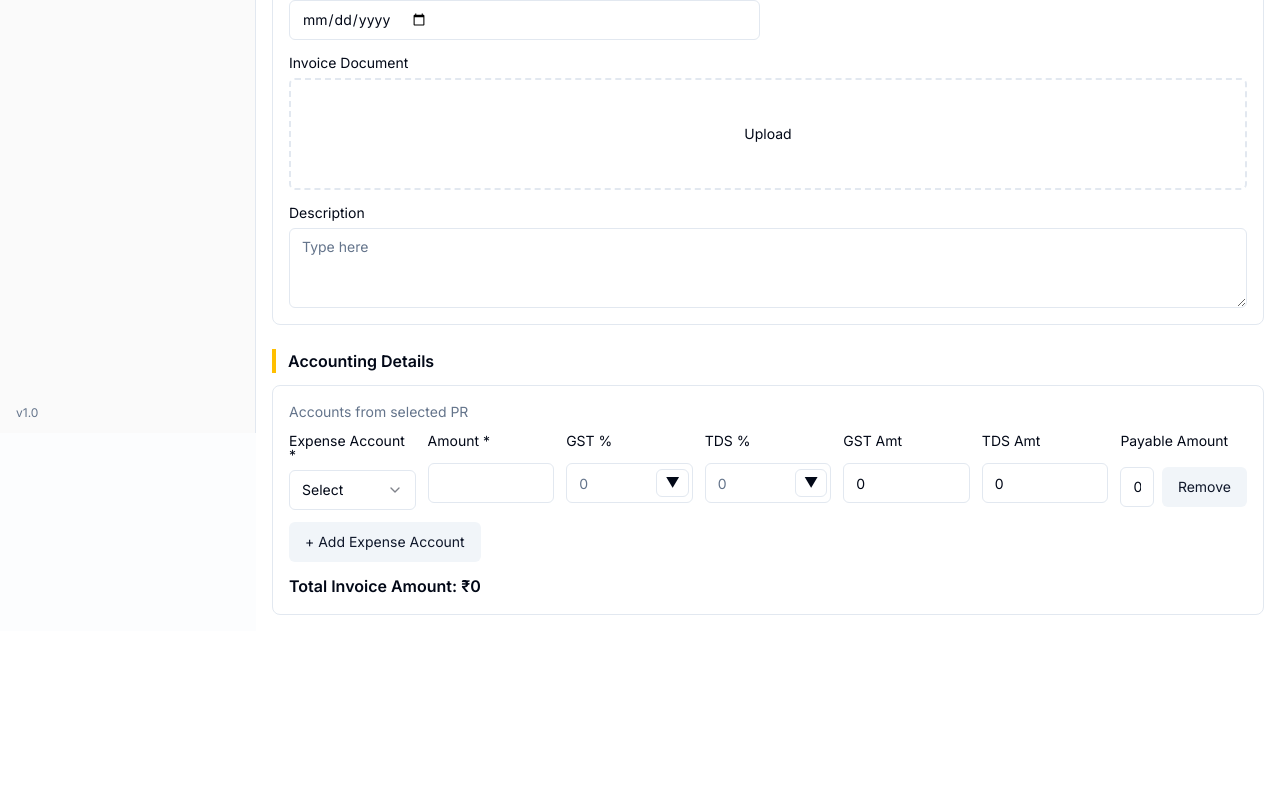
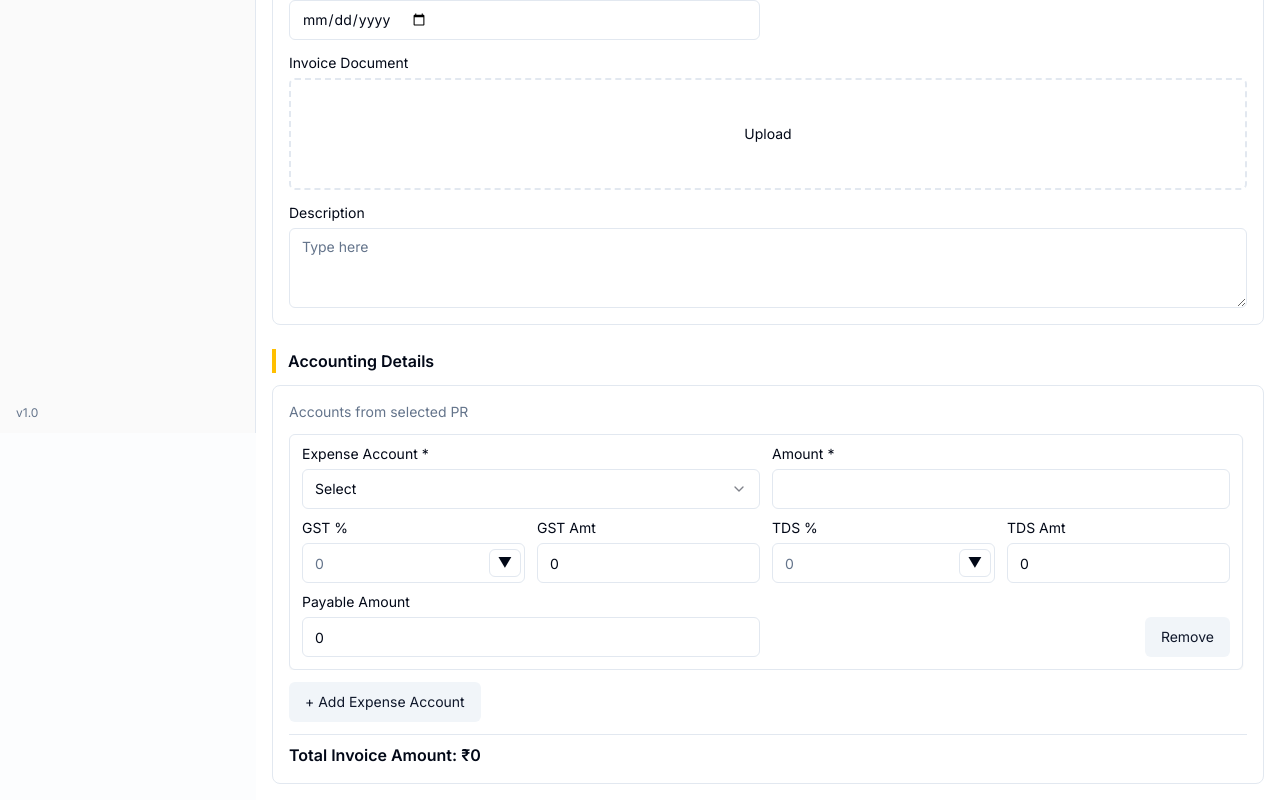
Before and after one commit to vinod-cm/belong-expense, a React (Vite) app: page /expense/invoices/create in a window 1280 px wide. Shown: the part 367-1167 px from the top of the page. Before the commit the page ends 998 px from the top, so only its background shows below. Built offline with nearby package versions, Linux system fonts and the light colour scheme.

Commit message:
Refactor accounting rows to vertical card layout with scroll and sticky total
cgen-995ac2910ce64f7bb25527cc45eaf939

```diff
--- a/client/pages/CreateInvoice.tsx
+++ b/client/pages/CreateInvoice.tsx
@@ -142,11 +142,12 @@ export default function CreateInvoicePage() {
                 {rows.length === 0 ? (
                   <div className="rounded-md border p-3 text-sm text-muted-foreground">No accounts added</div>
                 ) : (
-                  <div className="space-y-3">
+                  <div className="max-h-[420px] overflow-y-auto pr-1 space-y-3">
                     {rows.map((r) => {
                       const calc = rowCalc(r);
                       return (
-                        <div key={r.id} className="grid grid-cols-1 gap-3 sm:grid-cols-7">
+                        <div key={r.id} className="rounded-md border bg-white p-3 shadow-sm">
+                          <div className="grid grid-cols-1 gap-3 sm:grid-cols-2">
                             <Field label="Expense Account *">
                               <Select value={r.accountId} onValueChange={(v) => updateRow(r.id, { accountId: v })}>
                                 <SelectTrigger>
@@ -162,22 +163,30 @@ export default function CreateInvoicePage() {
                             <Field label="Amount *">
                               <Input value={r.amount} onChange={(e) => updateRow(r.id, { amount: e.target.value })} />
                             </Field>
+                          </div>
+                          <div className="mt-3 grid grid-cols-1 gap-3 sm:grid-cols-2">
+                            <div className="grid grid-cols-2 gap-3">
                               <Field label="GST %">
                                 <PercentCombobox value={r.gstPct} options={["5","8","12","18"]} onChange={(v) => updateRow(r.id, { gstPct: v })} />
-                          </Field>
-                          <Field label="TDS %">
-                            <PercentCombobox value={r.tdsPct} options={["1","2","10"]} onChange={(v) => updateRow(r.id, { tdsPct: v })} />
                               </Field>
                               <Field label="GST Amt">
                                 <Input readOnly value={calc.gst.toString()} />
                               </Field>
+                            </div>
+                            <div className="grid grid-cols-2 gap-3">
+                              <Field label="TDS %">
+                                <PercentCombobox value={r.tdsPct} options={["1","2","10"]} onChange={(v) => updateRow(r.id, { tdsPct: v })} />
+                              </Field>
                               <Field label="TDS Amt">
                                 <Input readOnly value={calc.tds.toString()} />
                               </Field>
-                          <div className="grid gap-2">
-                            <Label>Payable Amount</Label>
-                            <div className="flex items-center gap-2">
+                            </div>
+                          </div>
+                          <div className="mt-3 grid grid-cols-1 gap-3 sm:grid-cols-2 items-end">
+                            <Field label="Payable Amount">
                               <Input readOnly value={calc.total.toString()} />
+                            </Field>
+                            <div className="flex sm:justify-end">
                               <Button variant="secondary" onClick={() => removeRow(r.id)}>Remove</Button>
                             </div>
                           </div>
@@ -187,10 +196,12 @@ export default function CreateInvoicePage() {
                   </div>
                 )}
                 <Button variant="secondary" onClick={addRow}>+ Add Expense Account</Button>
-                <div className="mt-2 font-semibold">Total Invoice Amount: ₹{total.toLocaleString()}</div>
+                <div className="sticky bottom-0 z-10 mt-2 border-t bg-white pt-2">
+                  <div className="font-semibold">Total Invoice Amount: ₹{total.toLocaleString()}</div>
                   {exceeds && (
-                  <div className="text-sm text-destructive">Total exceeds remaining amount for PR (���{remainingForPR.toLocaleString()}).</div>
+                    <div className="text-sm text-destructive">Total exceeds remaining amount for PR (₹{remainingForPR.toLocaleString()}).</div>
                   )}
+                </div>
               </div>
             </Section>
           </div>
```
Lines whose indentation alone changed are shown as unchanged.
